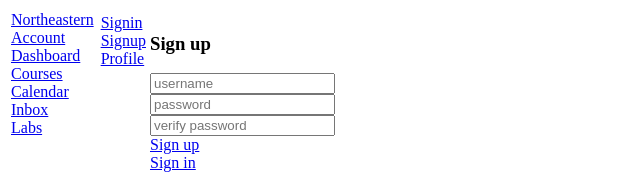
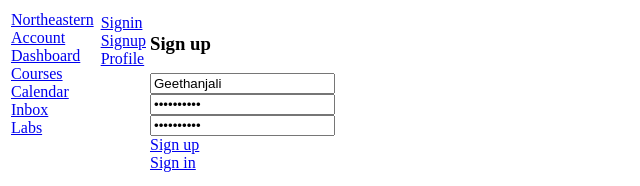
Before and after one commit to Alpha2505/kambaz-next-js, a Next.js app: page /Account/Signup in a window 1280 px wide. Shown: the top 186 px of the page, without its empty margins (0-640 px from the left). Built offline with nearby package versions, Linux system fonts and the light colour scheme.

Commit message:
Added required fixes based on the Assignment 1 Rubrics

```diff
--- a/app/(Kambas)/Account/Signin/page.tsx
+++ b/app/(Kambas)/Account/Signin/page.tsx
@@ -3,8 +3,8 @@ export default function Signin() {
  return (
    <div id="wd-signin-screen">
      <h3>Sign in</h3>
-     <input placeholder="username" className="wd-username" /> <br />
-     <input placeholder="password" type="password" className="wd-password" /> <br />
+     <input placeholder="username" defaultValue="Geethanjali" className="wd-username" /> <br />
+     <input placeholder="password" defaultValue="Random@123" type="password" className="wd-password" /> <br />
      <Link href="/Dashboard" id="wd-signin-btn"> Sign in </Link> <br />
      <Link href="Signup" id="wd-signup-link"> Sign up </Link>
    </div>
--- a/app/(Kambas)/Account/Signup/page.tsx
+++ b/app/(Kambas)/Account/Signup/page.tsx
@@ -3,9 +3,9 @@ export default function Signup() {
   return (
     <div id="wd-signup-screen">
       <h3>Sign up</h3>
-      <input placeholder="username" className="wd-username" /><br/>
-      <input placeholder="password" type="password" className="wd-password" /><br/>
-      <input placeholder="verify password"
+      <input placeholder="username" defaultValue="Geethanjali" className="wd-username" /><br/>
+      <input placeholder="password" defaultValue="Random@123" type="password" className="wd-password" /><br/>
+      <input placeholder="verify password" defaultValue="Random@123"
              type="password" className="wd-password-verify" /><br/>
       <Link  href="Profile" > Sign up </Link><br />
       <Link  href="Signin" > Sign in </Link>
```
